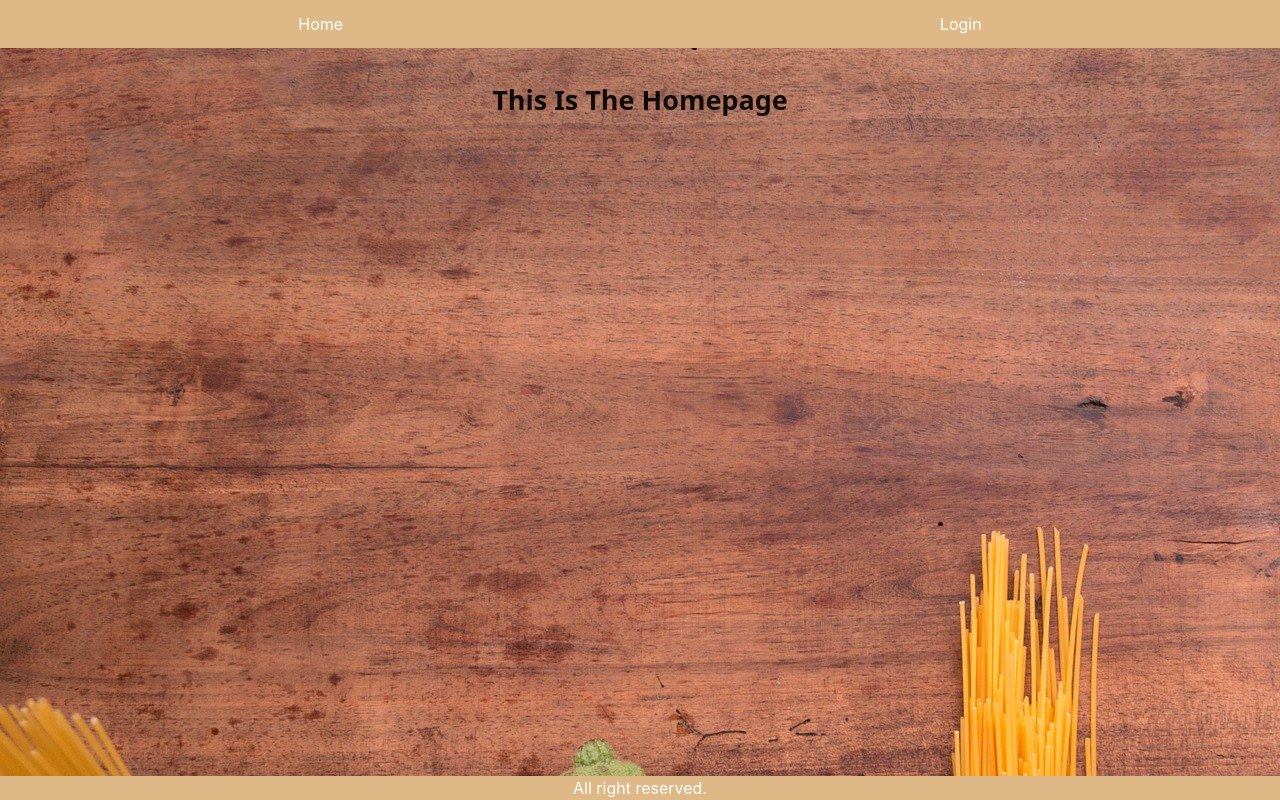
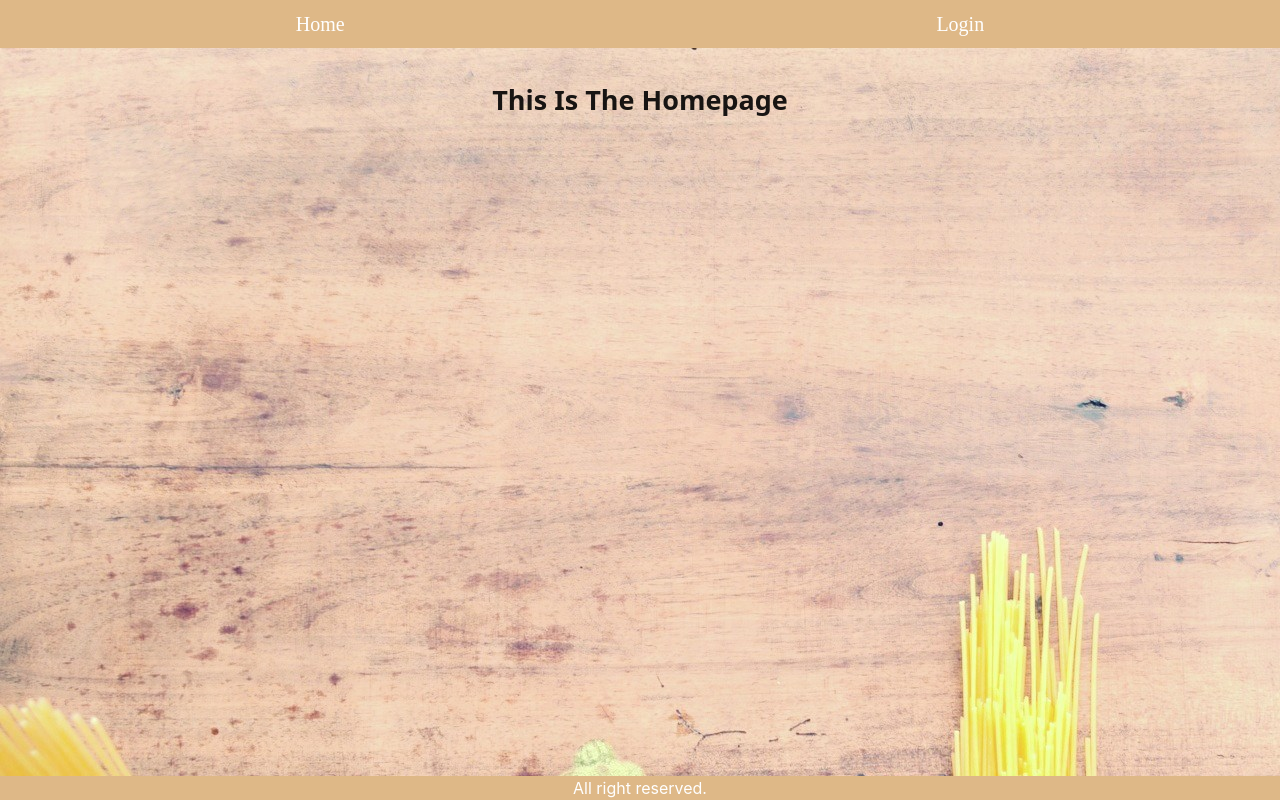
Before and after one commit to SupriyaShekar123/-frapp-frontend, a React (Create React App) app: page / in a window 1280 px wide. Built offline with nearby package versions, Linux system fonts and the light colour scheme; a web font is replaced by a local one.

Commit message:
modify the background image and make it lighter

```diff
--- a/src/App.css
+++ b/src/App.css
@@ -3,9 +3,10 @@
 }
 
 body{
-  background-image: url('./imageBG.jpg');
+  background-image: url('./imageBG2.jpg');
   background-repeat: no-repeat;
   background-attachment: fixed;
+
   height: 100%;
   width:100%;
   margin:0;
--- a/src/component/Navbar.js
+++ b/src/component/Navbar.js
@@ -11,7 +11,7 @@ export default function Navbar() {
 
   return (
     <nav>
-      <ul>
+      <ul className="contain borderXwidth">
         {!token ? (
           <>
             <NavLink to="/" className="button">
```
Also changed, not shown: src/imageBG1.jpg (added), src/imageBG2.jpg (added).
